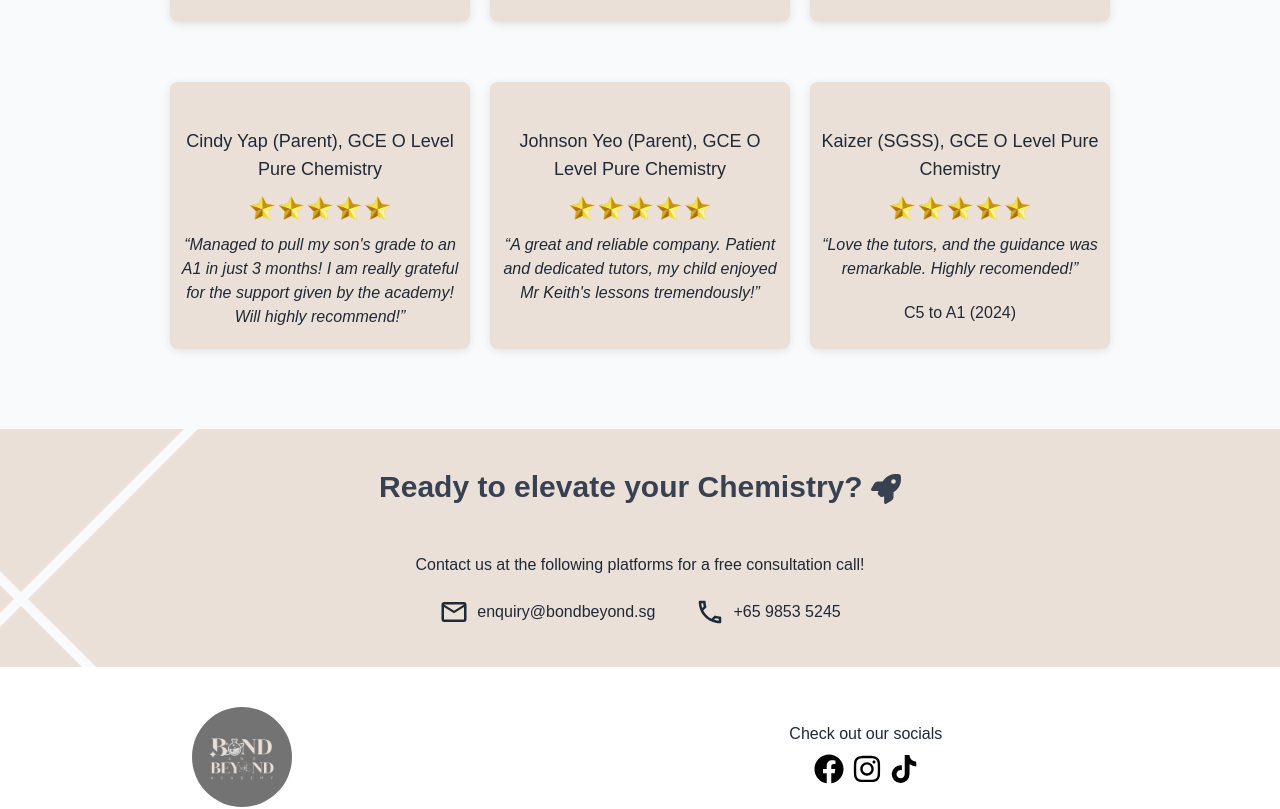
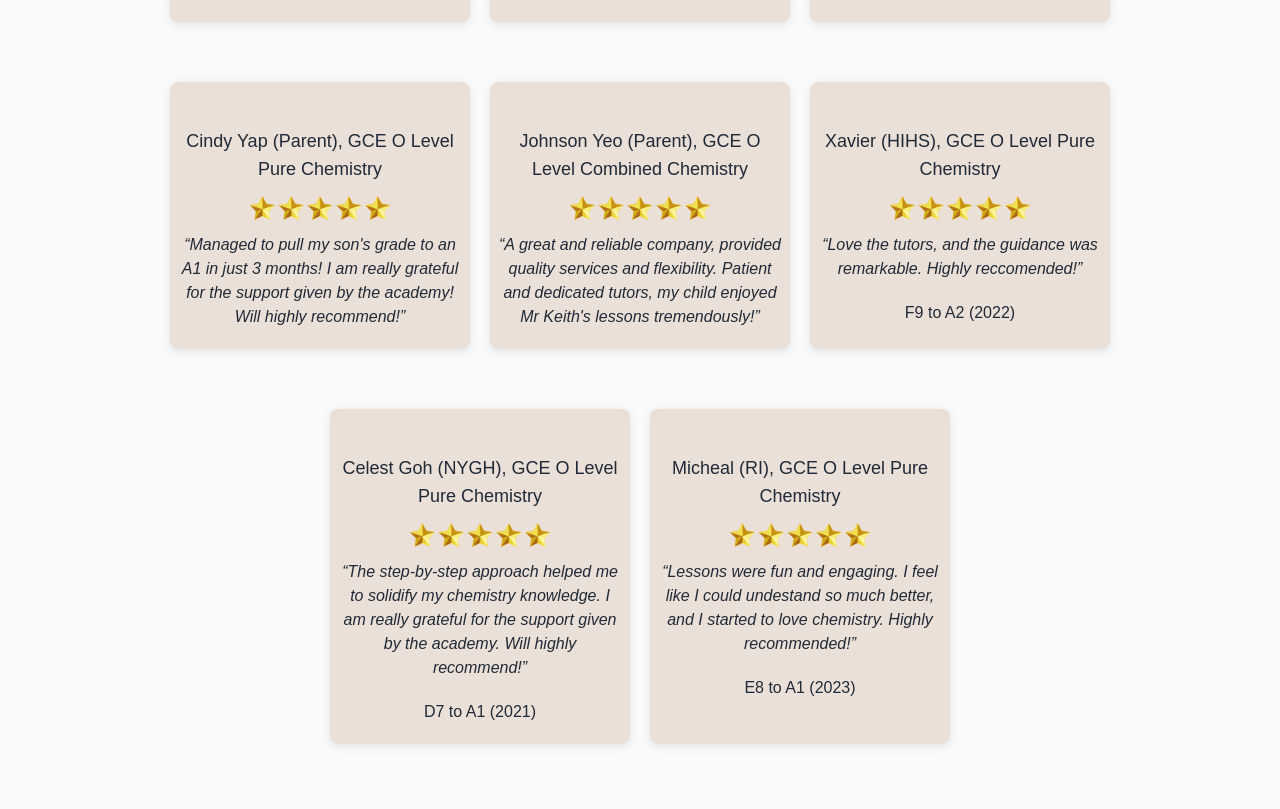
Before and after one commit to KeithCheng22/Bond-and-Beyond-Academy, a Next.js app: page / in a window 1280 px wide. Shown: the part 6968-7777 px from the top of the page. Built offline with nearby package versions, Linux system fonts and the light colour scheme; a web font is replaced by a local one.

Commit message:
refine testimonials

```diff
--- a/src/data.js
+++ b/src/data.js
@@ -114,7 +114,7 @@ export const testimonials = [
   },
   {
     client: "Kaizer",
-    subject: "GCE O Level Pure Chemistry",
+    subject: "GCE O Level Combined Chemistry",
     school: "ZHSS", // or Parent
     year: 2023,
     grade_jump: "C5 to A1",
@@ -132,21 +132,39 @@ export const testimonials = [
   },
   {
     client: "Johnson Yeo",
-    subject: "GCE O Level Pure Chemistry",
+    subject: "GCE O Level Combined Chemistry",
     school: "Parent", // or Parent
     year: 2022,
     grade_jump: "C5 to A1",
     testimonial:
-      "A great and reliable company. Patient and dedicated tutors, my child enjoyed Mr Keith's lessons tremendously!",
+      "A great and reliable company, provided quality services and flexibility. Patient and dedicated tutors, my child enjoyed Mr Keith's lessons tremendously!",
   },
   {
-    client: "Kaizer",
+    client: "Xavier",
     subject: "GCE O Level Pure Chemistry",
-    school: "SGSS", // or Parent
-    year: 2024,
-    grade_jump: "C5 to A1",
+    school: "HIHS", // or Parent
+    year: 2022,
+    grade_jump: "F9 to A2",
     testimonial:
-      "Love the tutors, and the guidance was remarkable. Highly recomended!",
+      "Love the tutors, and the guidance was remarkable. Highly reccomended!",
+  },
+  {
+    client: "Celest Goh",
+    subject: "GCE O Level Pure Chemistry",
+    school: "NYGH", // or Parent
+    year: 2021,
+    grade_jump: "D7 to A1",
+    testimonial:
+      "The step-by-step approach helped me to solidify my chemistry knowledge. I am really grateful for the support given by the academy. Will highly recommend!",
+  },
+  {
+    client: "Micheal",
+    subject: "GCE O Level Pure Chemistry",
+    school: "RI", // or Parent
+    year: 2023,
+    grade_jump: "E8 to A1",
+    testimonial:
+      "Lessons were fun and engaging. I feel like I could undestand so much better, and I started to love chemistry. Highly recommended!",
   },
 ];
 
```
